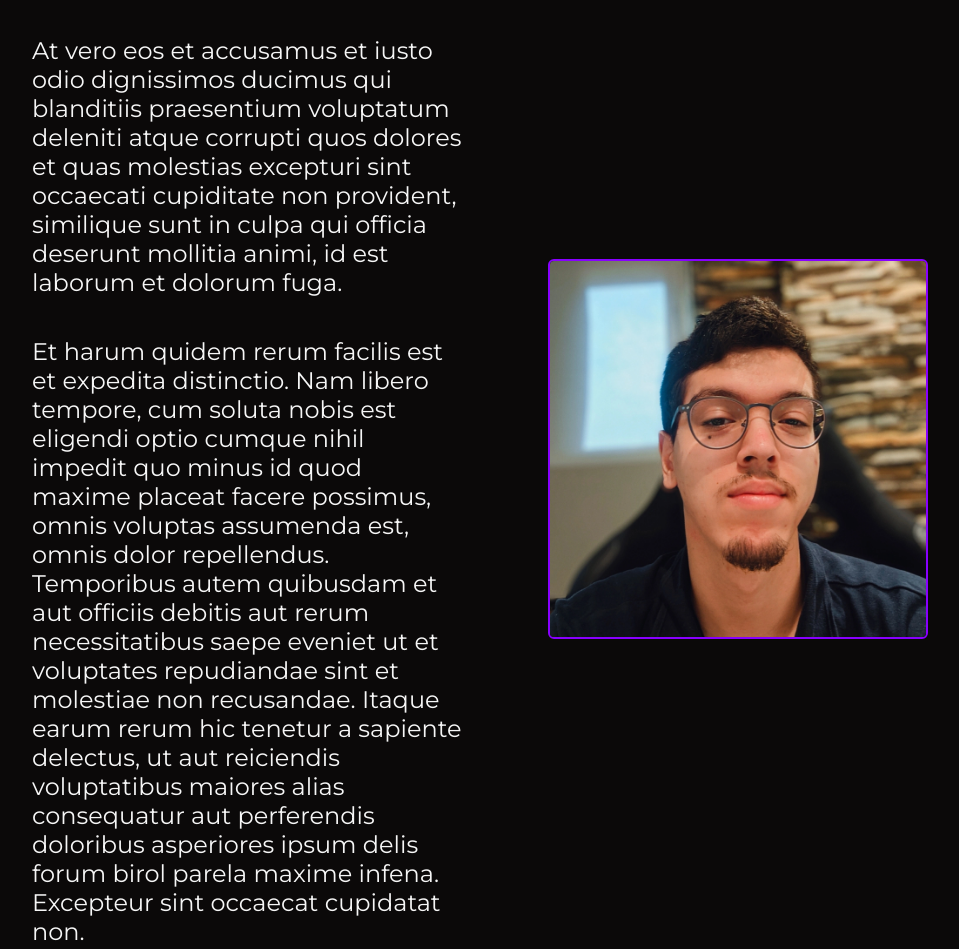
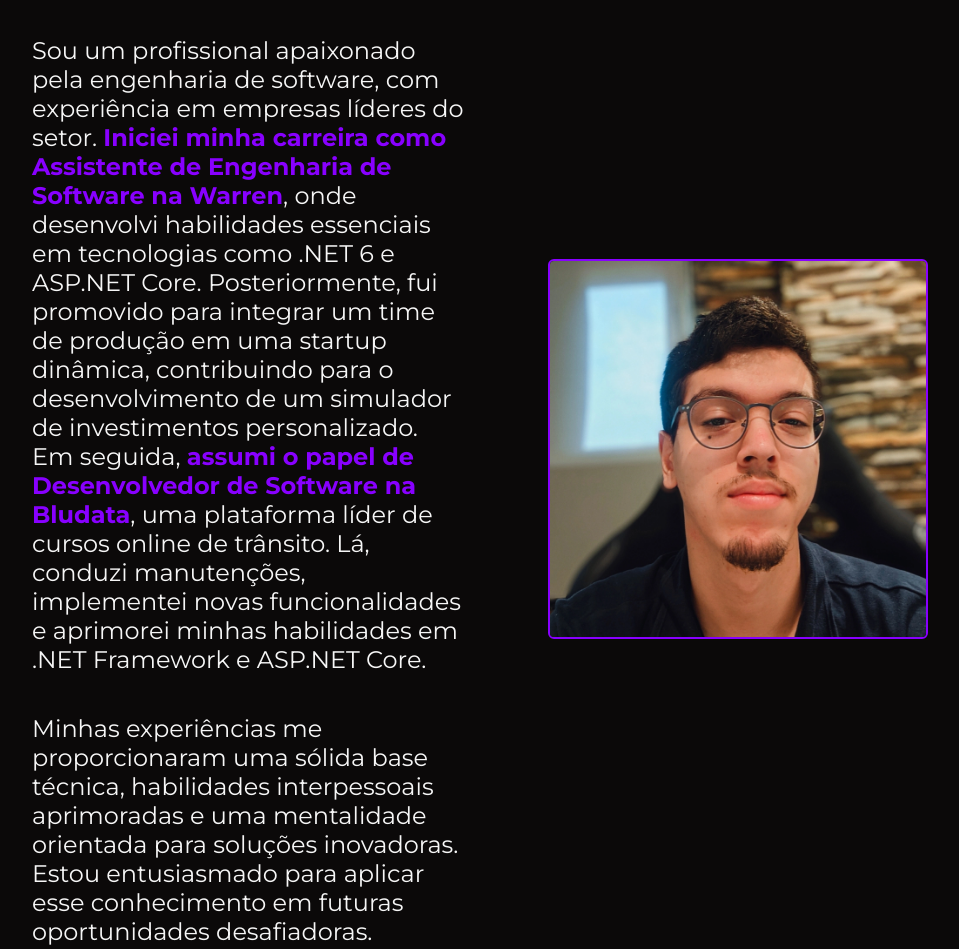
Before and after one commit to AlanMDomingues/portfolio, a plain HTML site: page Portfolio/V2/about.html in a window 1280 px wide. Shown: the part 180-1129 px from the top of the page, without its empty margins (160-1119 px from the left). Drawn offline with nearby package versions, Linux system fonts and the light colour scheme.

Commit message:
substituido texto lorem ipsum

```diff
--- a/Portfolio/V2/about.html
+++ b/Portfolio/V2/about.html
@@ -20,23 +20,10 @@
     <section class="apresentacao__conteudo">
       <h1 class="apresentacao__conteudo__titulo">Sobre mim</h1>
       <p class="apresentacao__conteudo__texto">
-        At vero eos et accusamus et iusto odio dignissimos ducimus qui
-        blanditiis praesentium voluptatum deleniti atque corrupti quos dolores
-        et quas molestias excepturi sint occaecati cupiditate non provident,
-        similique sunt in culpa qui officia deserunt mollitia animi, id est
-        laborum et dolorum fuga.
+        Sou um profissional apaixonado pela engenharia de software, com experiência em empresas líderes do setor. <strong class="titulo-destaque">Iniciei minha carreira como Assistente de Engenharia de Software na Warren</strong>, onde desenvolvi habilidades essenciais em tecnologias como .NET 6 e ASP.NET Core. Posteriormente, fui promovido para integrar um time de produção em uma startup dinâmica, contribuindo para o desenvolvimento de um simulador de investimentos personalizado. Em seguida, <strong class="titulo-destaque">assumi o papel de Desenvolvedor de Software na Bludata</strong>, uma plataforma líder de cursos online de trânsito. Lá, conduzi manutenções, implementei novas funcionalidades e aprimorei minhas habilidades em .NET Framework e ASP.NET Core.
       </p>
       <p class="apresentacao__conteudo__texto">
-        Et harum quidem rerum facilis est et expedita distinctio. Nam libero
-        tempore, cum soluta nobis est eligendi optio cumque nihil impedit quo
-        minus id quod maxime placeat facere possimus, omnis voluptas assumenda
-        est, omnis dolor repellendus. Temporibus autem quibusdam et aut
-        officiis debitis aut rerum necessitatibus saepe eveniet ut et
-        voluptates repudiandae sint et molestiae non recusandae. Itaque earum
-        rerum hic tenetur a sapiente delectus, ut aut reiciendis voluptatibus
-        maiores alias consequatur aut perferendis doloribus asperiores ipsum
-        delis forum birol parela maxime infena. Excepteur sint occaecat
-        cupidatat non.
+        Minhas experiências me proporcionaram uma sólida base técnica, habilidades interpessoais aprimoradas e uma mentalidade orientada para soluções inovadoras. Estou entusiasmado para aplicar esse conhecimento em futuras oportunidades desafiadoras.
       </p>
     </section>
     <img class="apresentacao__imagem" src="assets/1715327282874.webp" alt="Foto do Álan Domingues" />
```
